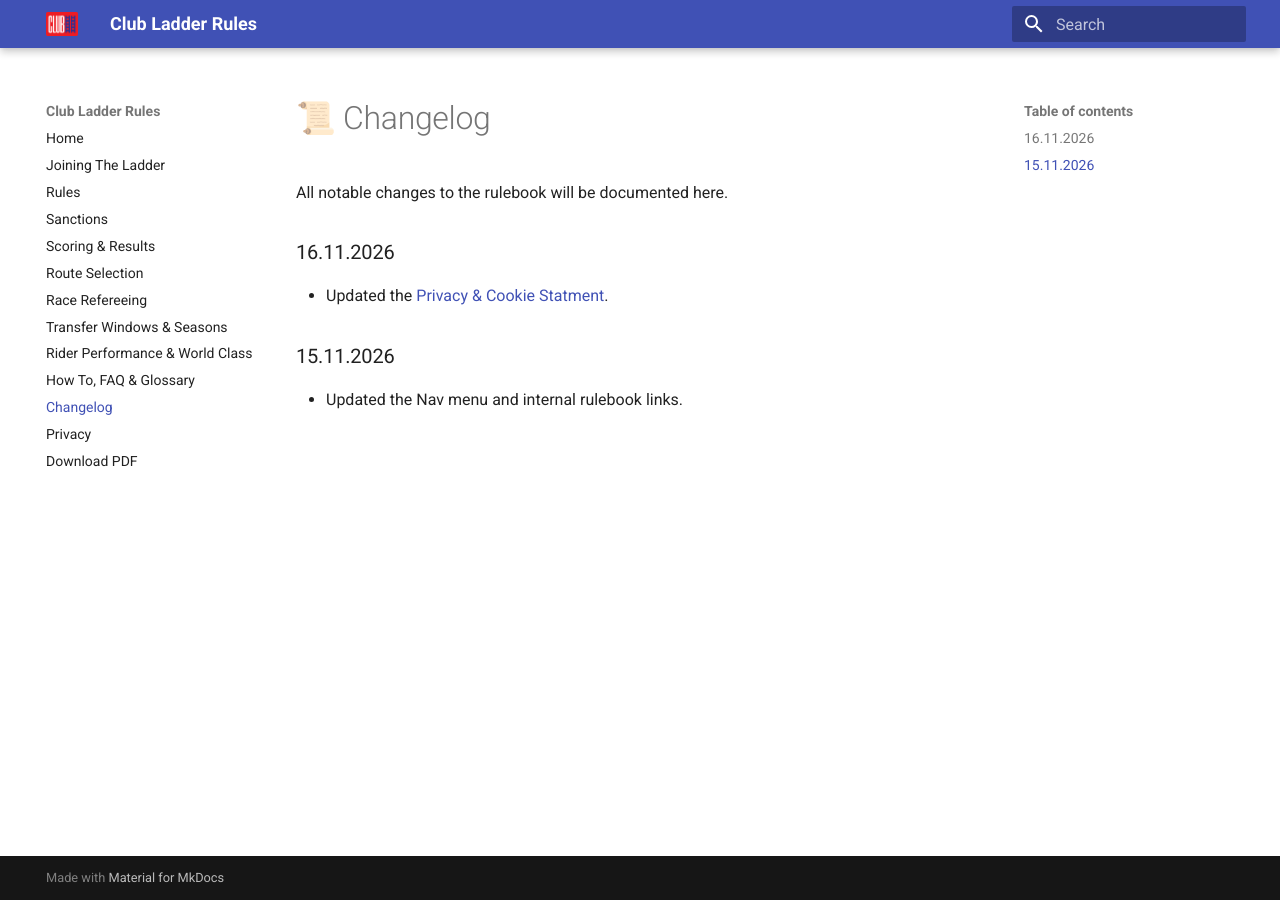
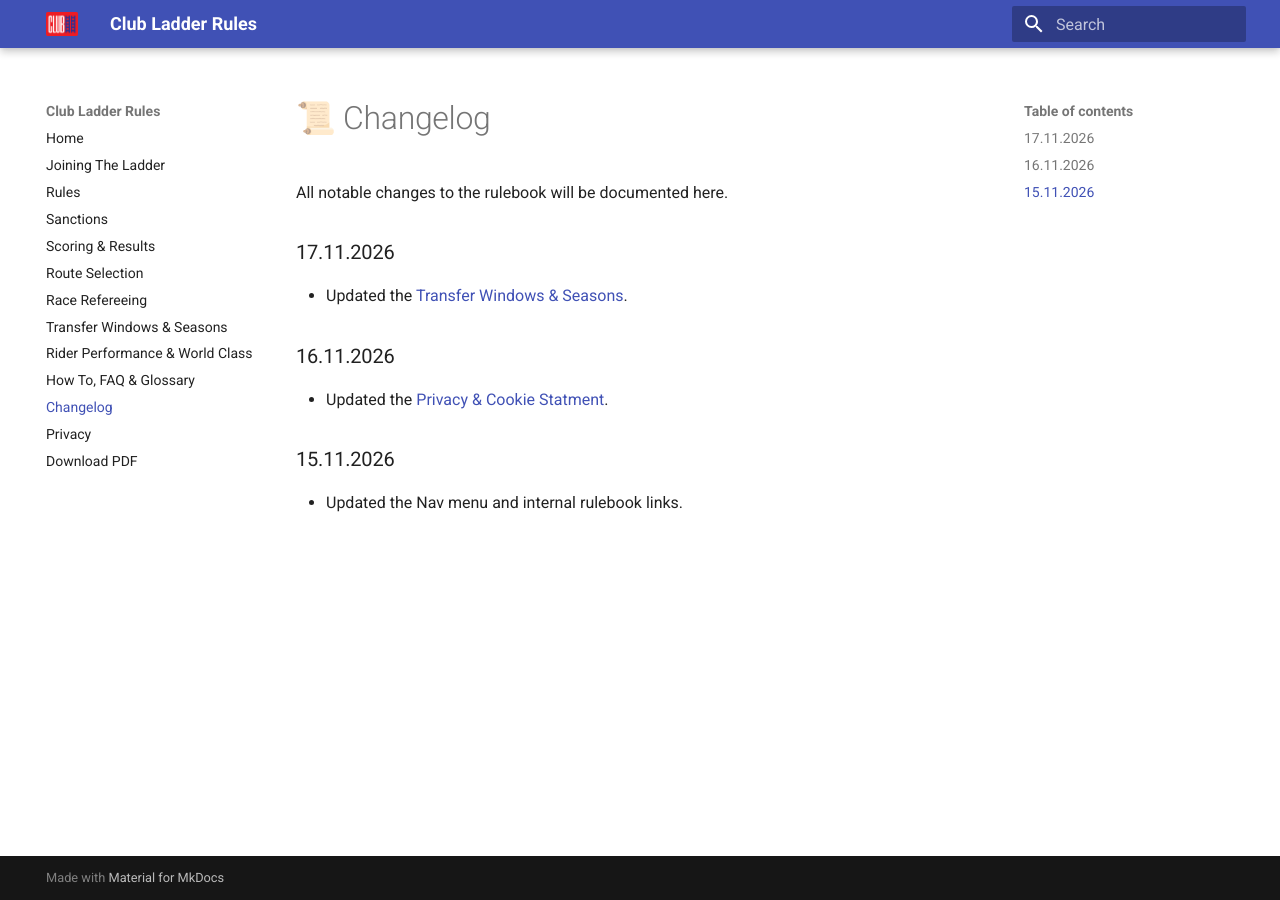
Before and after one commit to gazhay/rules-clubladder, an MkDocs documentation site: the page built from docs/changelog.md, in a window 1280 px wide. Built offline with MkDocs 1.6.1 and Material for MkDocs 9.7.7, drawn with Linux system fonts in a browser that asks for light colours.

Commit message:
Update changelog.md

```diff
--- a/docs/changelog.md
+++ b/docs/changelog.md
@@ -1,6 +1,9 @@
 # 📜 Changelog
 
 All notable changes to the rulebook will be documented here.
+
+### 17.11.2026
+* Updated the [Transfer Windows & Seasons](https://gazhay.github.io/rules-clubladder/transfer/).
 
 ### 16.11.2026
 * Updated the [Privacy & Cookie Statment](https://gazhay.github.io/rules-clubladder/privacy/).
```
